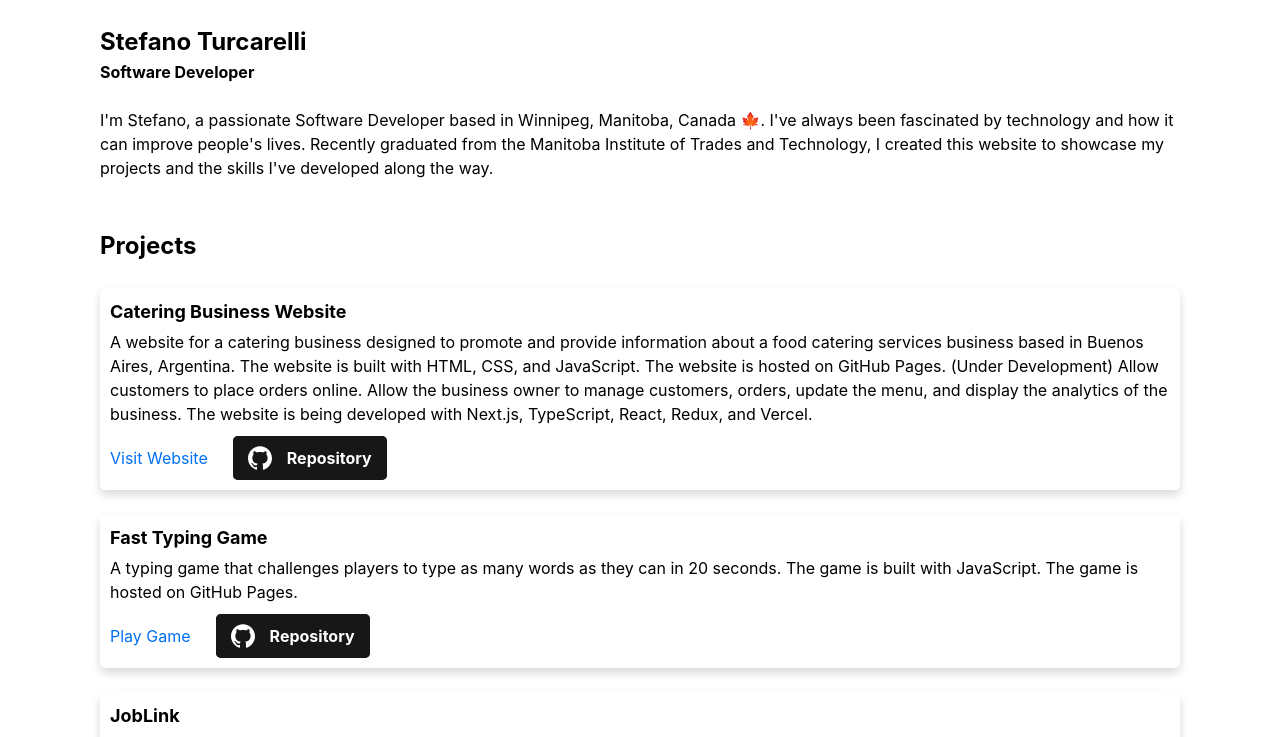
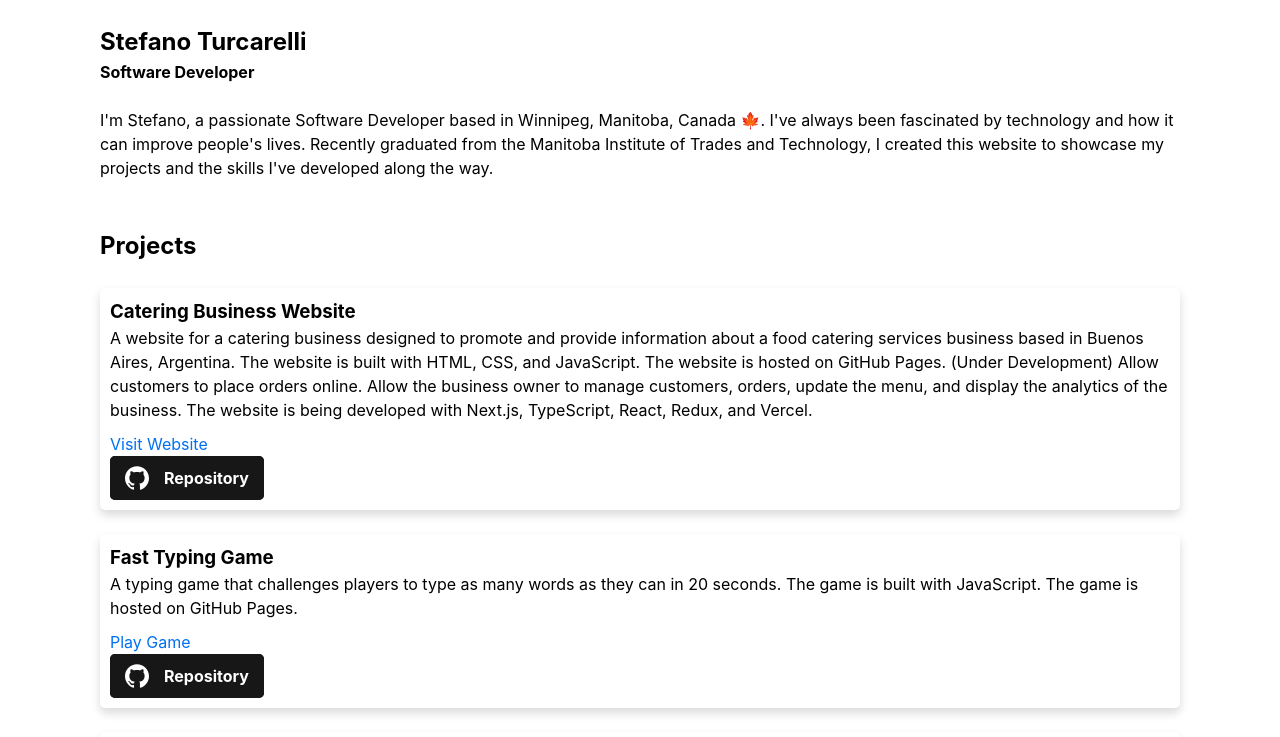
Before and after one commit to stefanoturcarelli/website, a Next.js app: page / in a window 1280 px wide. Shown: the top 737 px of the page. Built offline with nearby package versions, Linux system fonts and the light colour scheme.

Commit message:
Refactor ProjectCard component to update layout and add image, heading, and buttons

```diff
--- a/app/components/projectCard/ProjectCard.tsx
+++ b/app/components/projectCard/ProjectCard.tsx
@@ -21,17 +21,24 @@ export const ProjectCard = ({
   link2Text,
 }: ProjectCardProps) => {
   return (
+    <>
       <div className={styles.card}>
-      <h3 className={styles.title}>{title ? title : "Title"}</h3>
+        <div className={styles.card_image}></div>
+        <div className={styles.heading}>
+          <h3>{title ? title : "Title"}</h3>
+        </div>
+        <div className={styles.descriptionContainer}>
           <p className={styles.description}>
             {description ? description : "Description"}
           </p>
-      <div className={styles.linkContainer}>
+        </div>
+        <div className={styles.buttonsContainer}>
           <a className={styles.link} href={link1} target="_blank">
             {link1Text}
           </a>
           <RepositoryButton link2={link2} link2Text={link2Text} />
         </div>
       </div>
+    </>
   );
 };
```
Lines whose indentation alone changed are shown as unchanged.
